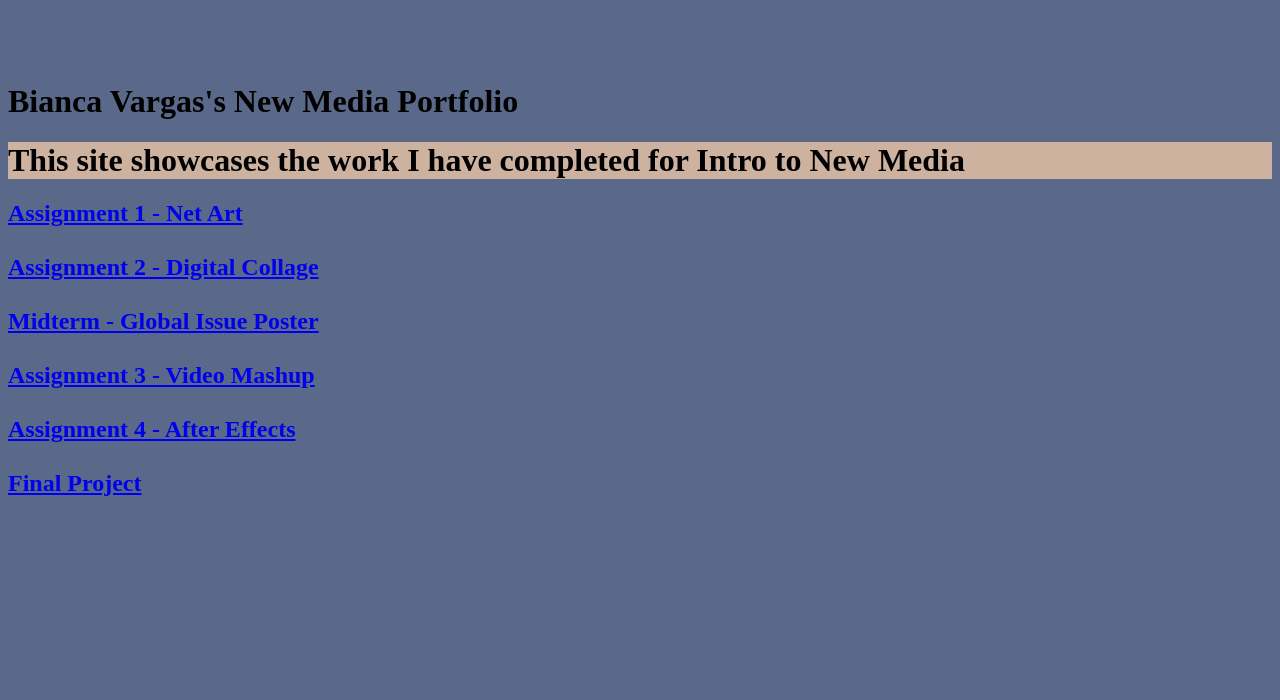
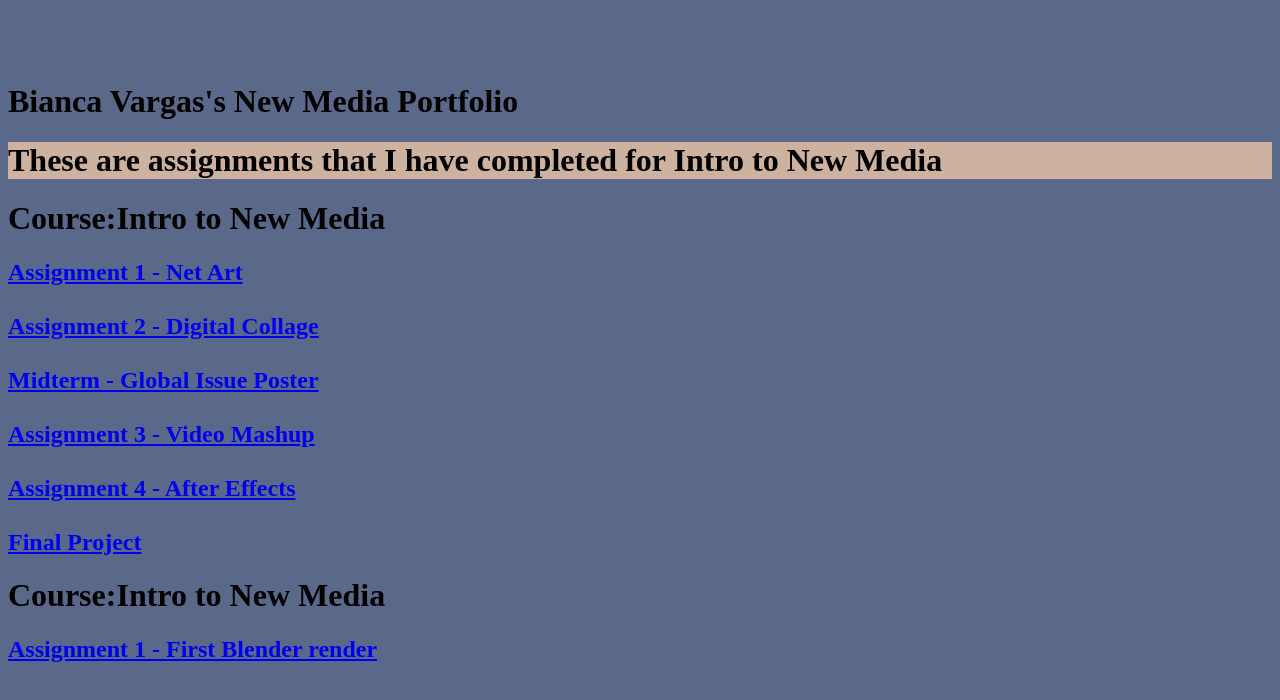
Before and after one commit to mrsalves0109/mrsalves0109.github.io, a plain HTML site: page index.html in a window 1280 px wide. Drawn offline with Linux system fonts and the light colour scheme.

Commit message:
Update index.html

```diff
--- a/index.html
+++ b/index.html
@@ -12,7 +12,8 @@ a:hover { color:green;}
 <br><br><br>
 <h1>Bianca Vargas's New Media Portfolio</h1>
 
-<h1 style="background-color:#cdb2a0;">This site showcases the work I have completed for Intro to New Media</h1>
+<h1 style="background-color:#cdb2a0;">These are assignments that I have completed for Intro to New Media</h1>
+<h1>  Course:Intro to New Media  </h1>
 <h2>
   <a href="Netart.html">Assignment 1 - Net Art</a> <!--the <a href> is used to create a link, with the text between the tag as the linking text-->
   </br></br>
@@ -27,6 +28,10 @@ a:hover { color:green;}
   <a href="final.html">Final Project </a>
   </h2>
 
+<h1>  Course:Intro to New Media  </h1>
+<h2>
+<a href="Assignment1.html">Assignment 1 - First Blender render</a>
+</h2>
 
 </body>
 
```
